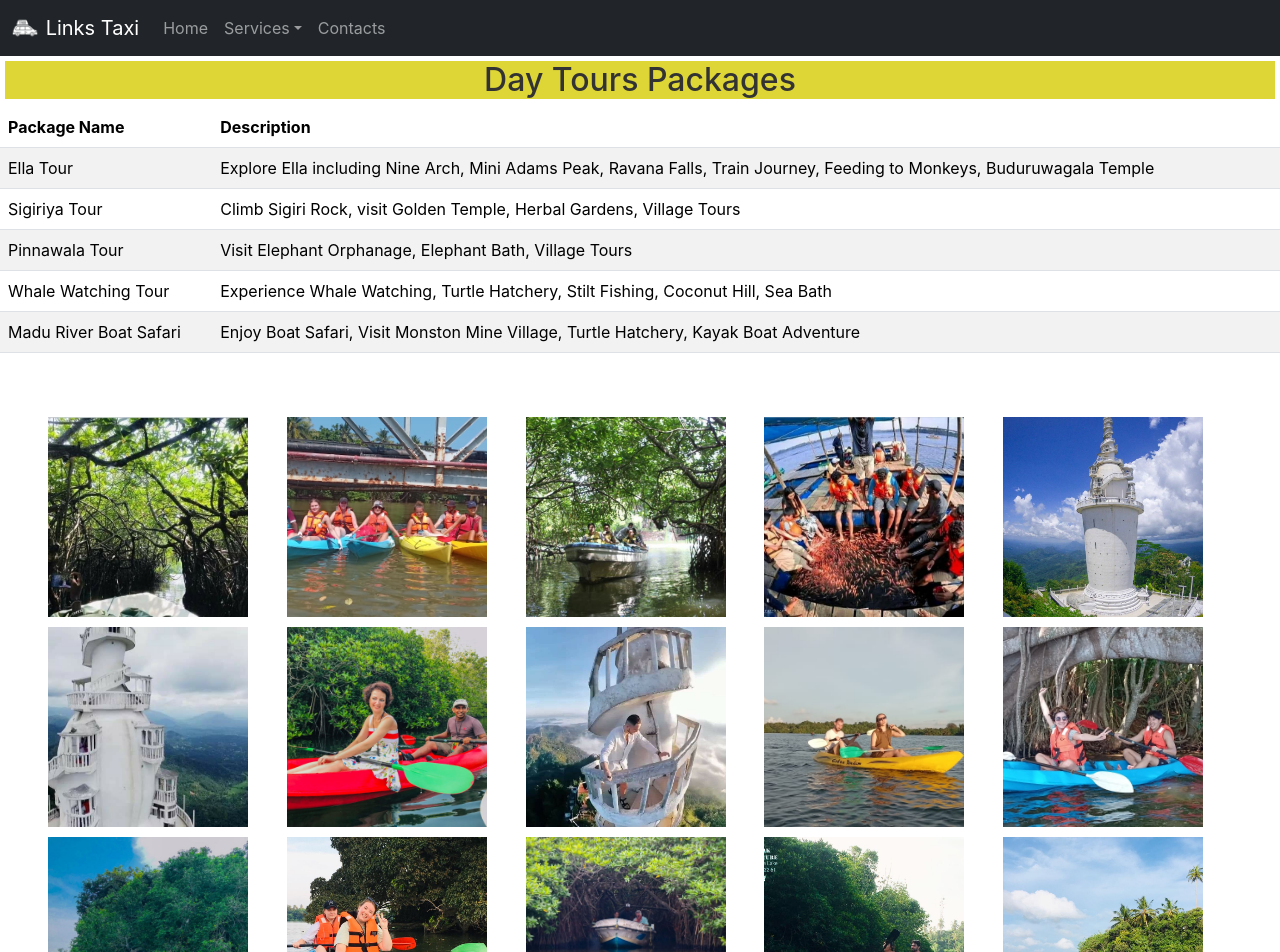
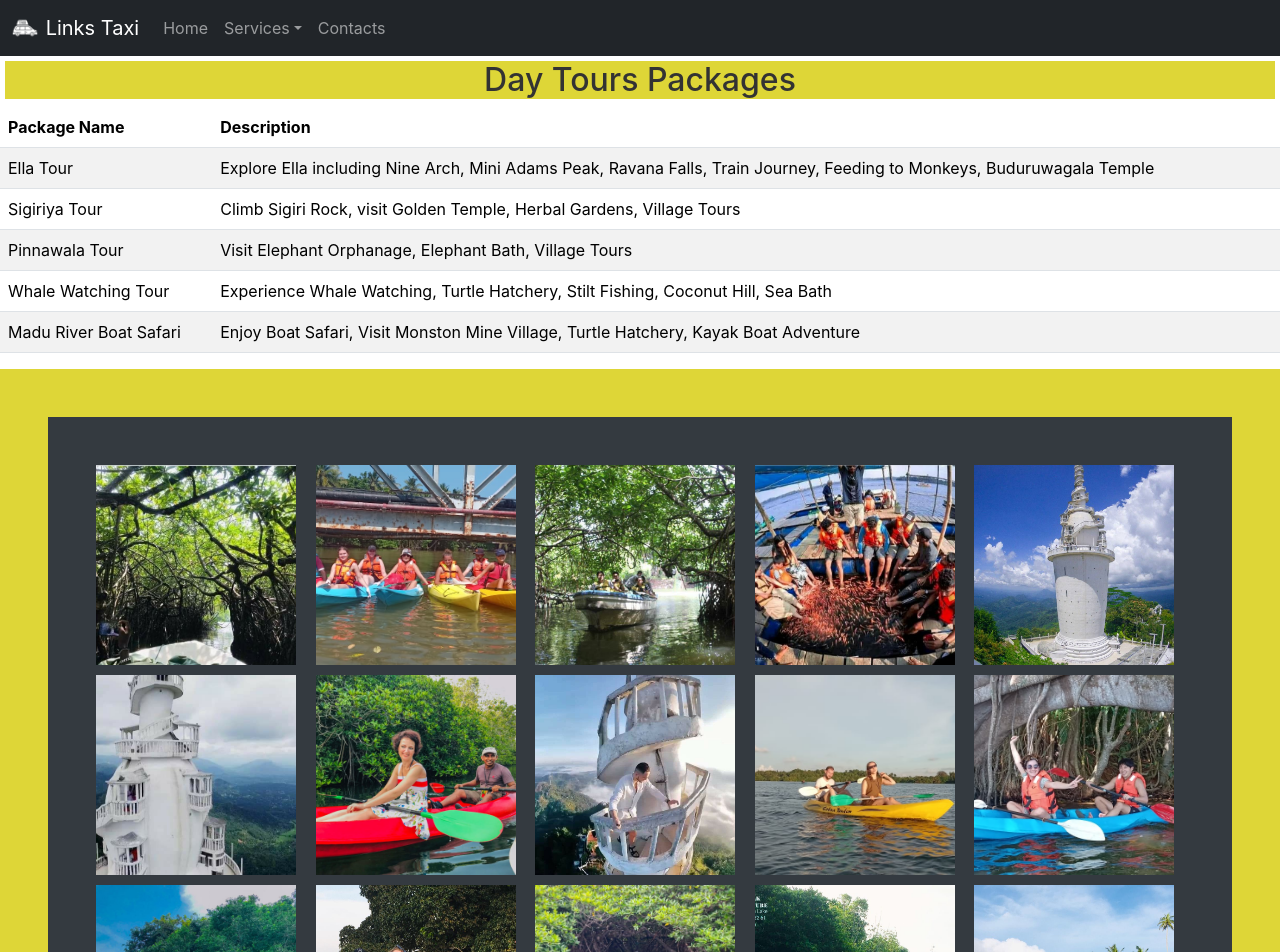
Before and after one commit to HansaSandamal/links-taxi, a React (Create React App) app: page /service/day-tours in a window 1280 px wide. Shown: the top 952 px of the page. Built offline with nearby package versions, Linux system fonts and the light colour scheme.

Commit message:
do changes

```diff
--- a/src/assets/styles/common.css
+++ b/src/assets/styles/common.css
@@ -1,4 +1,8 @@
 .title {
-    margin: 5px;
-    background-color: #ded637;
-  }
+  margin: 5px;
+  background-color: #ded637;
+}
+
+.image-gallery-container {
+  background-color: #ded637;
+}
--- a/src/components/CustomCarousel/CustomCarousel.js
+++ b/src/components/CustomCarousel/CustomCarousel.js
@@ -1,6 +1,6 @@
 import React from "react";
 import { Carousel } from "react-bootstrap";
-import image1 from "../../assets/images/day/img4.jpeg";
+import image1 from "../../assets/images/day/img.jpeg";
 import image2 from "../../assets/images/day/img7.jpeg";
 import image3 from "../../assets/images/day-tours.jpg";
 import "./_CustomCarousel.css"; // Import CSS file
--- a/src/components/ImageGallery/ImageGallery.css
+++ b/src/components/ImageGallery/ImageGallery.css
@@ -2,6 +2,8 @@
   display: grid;
   grid-template-columns: repeat(auto-fill, minmax(200px, 1fr));
   gap: 10px;
+  background-color: #343a40;
+  padding: inherit;
 }
 
 .image-item {
```
Lines whose indentation alone changed are shown as unchanged.
